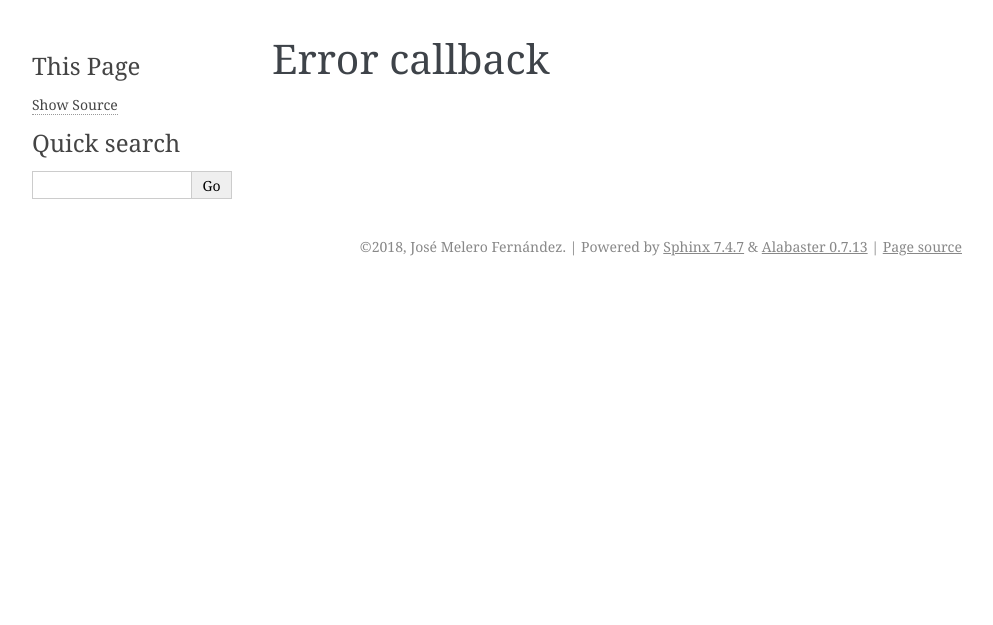
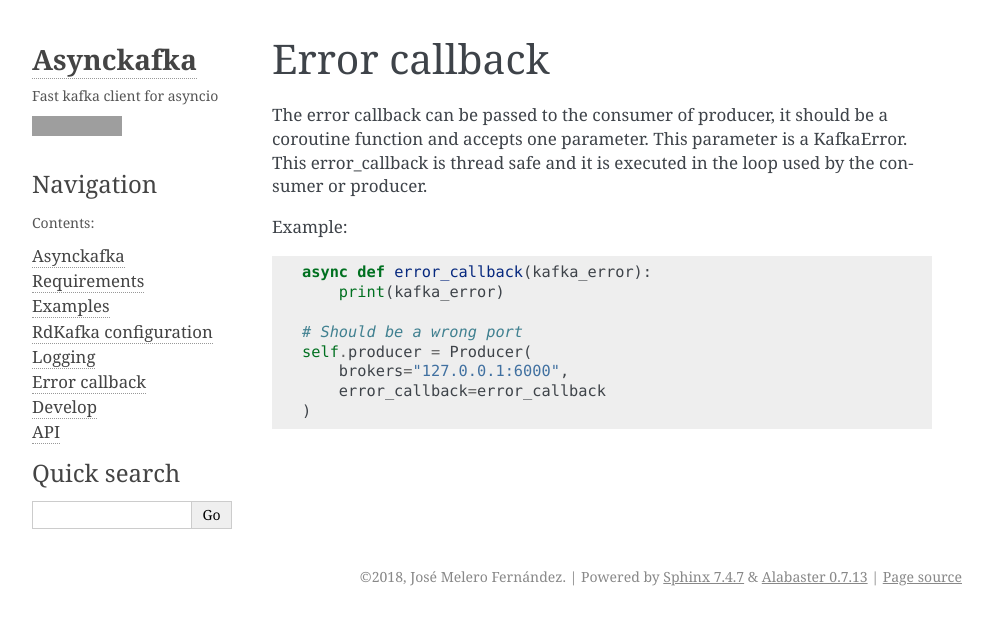
Before and after one commit to jmf-mordis/asynckafka, a Sphinx documentation site: the page built from docs/error_callback.rst, in a window 1280 px wide. Shown: the top 625 px of the page, without its empty margins (148-1141 px from the left). Built offline with Sphinx 7.4.7, drawn with Linux system fonts in a browser that asks for light colours; grey boxes are pictures that could not be loaded.

Commit message:
Improved documentation
- Moved Develop, examples, installation sections from readme to
documentation.
- Improved a lot of sections of the documentation.

```diff
--- a/asynckafka/__init__.py
+++ b/asynckafka/__init__.py
@@ -1,8 +1,8 @@
-from asynckafka.producer.producer import Producer
-from asynckafka.consumer.consumer import Consumer
 from asynckafka.consumer.message import Message
 from asynckafka.settings import set_debug, is_in_debug
 from asynckafka.utils import check_rdkafka_version
+from asynckafka.producer.producer import Producer
+from asynckafka.consumer.consumer import Consumer
 
 check_rdkafka_version()
 
--- a/docs/conf.py
+++ b/docs/conf.py
@@ -82,7 +82,13 @@
 # further.  For a list of options available for each theme, see the
 # documentation.
 #
-# html_theme_options = {}
+html_theme_options = {
+    'github_user': 'jmf-mordis',
+    'github_repo': 'asynckafka',
+    'github_type': 'star',
+    'description': 'Fast kafka client for asyncio'
+}
+
 
 # Add any paths that contain custom static files (such as style sheets) here,
 # relative to this directory. They are copied after the builtin static files,
@@ -97,7 +103,15 @@
 # default: ``['localtoc.html', 'relations.html', 'sourcelink.html',
 # 'searchbox.html']``.
 #
-# html_sidebars = {}
+
+html_sidebars = {
+    '**': [
+        'about.html',
+        'navigation.html',
+        'relations.html',
+        'searchbox.html',
+    ]
+}
 
 
 # -- Options for HTMLHelp output ---------------------------------------------
--- a/docs/error_callback.rst
+++ b/docs/error_callback.rst
@@ -1,2 +1,18 @@
 Error callback
 ==============
+
+The error callback can be passed to the consumer of producer, it should be a
+coroutine function and accepts one parameter. This parameter is a
+KafkaError. This error_callback is thread safe and it is executed in the loop
+used by the consumer or producer.
+
+Example::
+
+    async def error_callback(kafka_error):
+        print(kafka_error)
+
+    # Should be a wrong port
+    self.producer = Producer(
+        brokers="127.0.0.1:6000",
+        error_callback=error_callback
+    )
--- a/docs/examples.rst
+++ b/docs/examples.rst
@@ -1,15 +1,14 @@
 Examples
 ========
 
-
 Simple consumer
---------
+---------------
 
 .. literalinclude:: ../examples/consumer.py
    :language: python
 
 Simple producer
---------
+---------------
 
 .. literalinclude:: ../examples/producer.py
     :language: python
--- a/docs/index.rst
+++ b/docs/index.rst
@@ -11,10 +11,12 @@
    :caption: Contents:
 
    readme
-   settings
+   installation
+   examples
+   rdk_configuration
    logging
    error_callback
-   examples
+   develop
    api/api
 
 
```
Also changed, not shown: README.rst (+0 -45 lines), docs/api/api.rst (+18 -10 lines), docs/develop.rst (added, +7 -0 lines), docs/installation.rst (added, +25 -0 lines), docs/rdk_configuration.rst (renamed from docs/settings.rst, +9 -9 lines), 6 other files.
